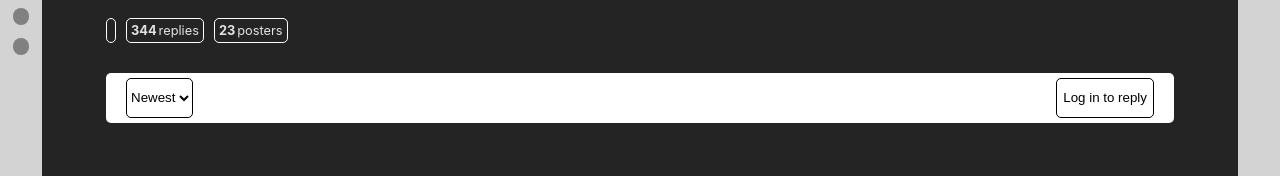
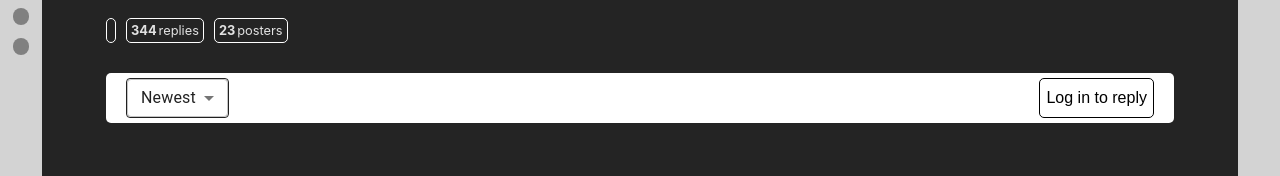
Before and after one commit to tomasrobino/forum, a React (Vite) app in the folder client/: page /category/1/post/1 in a window 1280 px wide. Shown: the part 122-298 px from the top of the page. Built offline with nearby package versions, Linux system fonts and the light colour scheme; no server answers.

Commit message:
replaced select for MUI Select

```diff
--- a/client/src/components/MenuBar.module.css
+++ b/client/src/components/MenuBar.module.css
@@ -11,6 +11,7 @@
 
 
 .button {
+    font-size: 1em;
     height: 100%;
     border-radius: 5px;
     background-color: transparent;
--- a/client/src/components/MenuBar.tsx
+++ b/client/src/components/MenuBar.tsx
@@ -1,25 +1,30 @@
 import styles from './MenuBar.module.css'
-import {ChangeEvent, ReactElement, useState} from "react";
+import {ReactElement, useState} from "react";
 import {useSearchParams} from "react-router-dom";
+import {MenuItem, Select, SelectChangeEvent} from "@mui/material";
 
 export function MenuBar(props: { options: Array<{value: string, name: string}>}) {
   const [selectedValue, setSelectedValue] = useState(props.options[0].value);
   const [_searchParams, setSearchParams] = useSearchParams();
-  function handleChange(event: ChangeEvent<HTMLSelectElement>) {
+  function handleChange(event: SelectChangeEvent) {
     setSearchParams({ "select": event.target.value });
     setSelectedValue(event.target.value);
   }
 
   const optionsArray: Array<ReactElement> = [];
   props.options.forEach(option => {
-    optionsArray.push(<option key={option.value} value={option.value}>{option.name}</option>);
+    optionsArray.push(<MenuItem key={option.value} value={option.value}>{option.name}</MenuItem>);
   });
 
   return (
     <div className={styles.bar}>
-      <select className={styles.button} value={selectedValue} onChange={handleChange}>
+      <Select
+        className={styles.button}
+        value={selectedValue}
+        onChange={handleChange}
+      >
         {...optionsArray}
-      </select>
+      </Select>
       <button className={styles.button}>Log in to reply</button>
     </div>
   );
```
